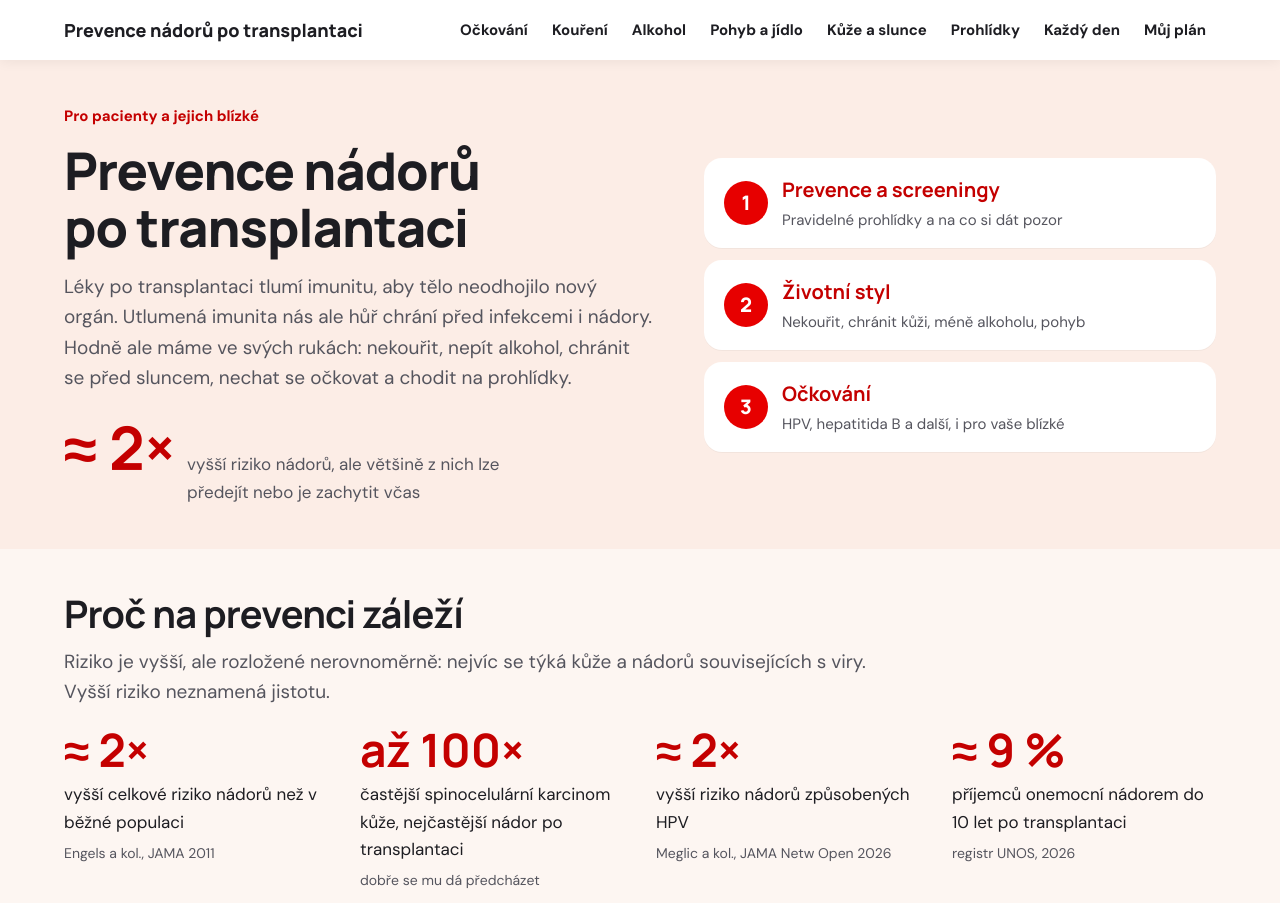
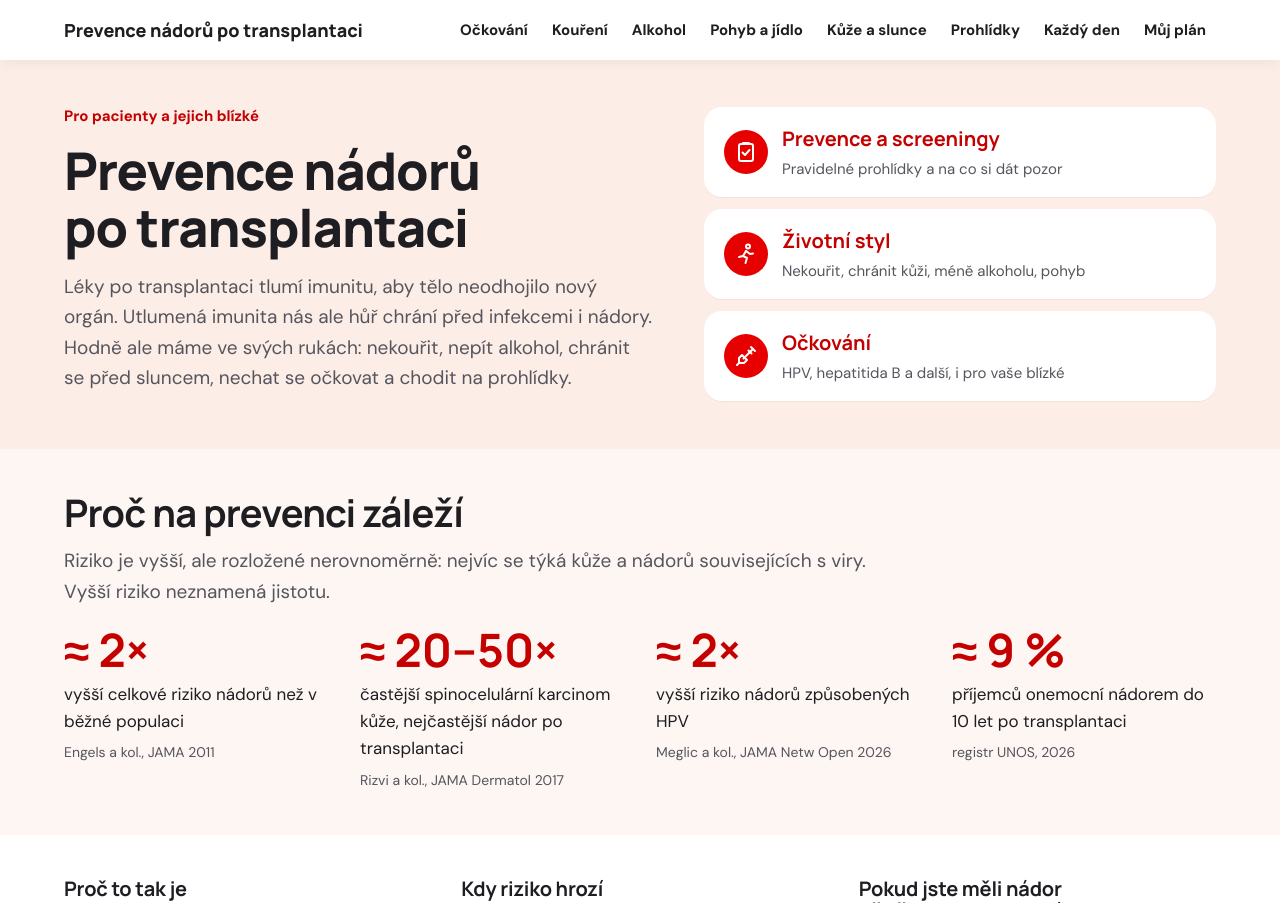
Before and after one commit to sonicaopica/prevence-po-transplantaci, a plain HTML site: page index.html in a window 1280 px wide. Shown: the top 903 px of the page. Drawn offline with Linux system fonts and the light colour scheme.

Commit message:
Úvod: ikony v oblastech, bez duplicitního 2×, SCC 20–50× (Rizvi), větší postavičky
Co-Authored-By: Claude Opus 5.5 <noreply@anthropic.com>
Claude-Session: https://claude.ai/code/session_01Db6Sq8KsDAPiu1EkAh7Vew

```diff
--- a/index.html
+++ b/index.html
@@ -49,7 +49,7 @@ nav.top .links a[aria-current=page]{color:var(--coralink);text-decoration:underl
 .big2{display:flex;align-items:baseline;gap:12px;flex-wrap:wrap;margin:24px 0 0}
 .big2 b{font-family:Manrope,sans-serif;font-size:clamp(44px,5vw,60px);line-height:1;color:var(--coralink)}
 .big2 span{color:var(--muted);max-width:30ch}
-.char{width:clamp(80px,7.5vw,108px);height:auto;flex:none}
+.char{width:clamp(100px,10vw,140px);height:auto;flex:none}
 .back{display:inline-flex;align-items:center;min-height:44px;color:var(--coralink);font-weight:700;text-decoration:none;margin-bottom:10px}
 .back:hover{text-decoration:underline}
 .measures{list-style:none;padding:0;margin:8px 0 0;display:grid;grid-template-columns:repeat(2,minmax(0,1fr));gap:8px 48px}
@@ -122,6 +122,8 @@ footer a{color:var(--coralink)}
 .more{display:inline-block;margin-top:6px;font-weight:700;color:var(--coralink);text-underline-offset:4px}
 .areas{display:flex;flex-direction:column;gap:12px}
 .area{display:grid;grid-template-columns:44px minmax(0,1fr);gap:14px;align-items:center;background:#fff;border-radius:18px;padding:16px 20px;text-decoration:none;color:var(--ink);box-shadow:0 1px 0 rgba(0,0,0,.04)}
+.head-row .char{margin-block:calc(-1*clamp(28px,3.4vw,48px)) -16px;align-self:end}
+.hero .char{margin-block:-12px calc(-1*clamp(28px,3.4vw,48px));align-self:end}
 .area:hover{box-shadow:0 0 0 2px var(--coral)}
 .area .n{width:44px;height:44px;border-radius:50%;background:var(--coral);color:#fff;font-family:Manrope,sans-serif;font-weight:800;font-size:20px;display:flex;align-items:center;justify-content:center}
 .area b{display:block;font-family:Manrope,sans-serif;font-size:20px;color:var(--coralink)}
@@ -214,12 +216,11 @@ footer a{color:var(--coralink)}
         <span class="tag">Pro pacienty a jejich blízké</span>
         <h1>Prevence nádorů po transplantaci</h1>
         <p class="lead">Léky po transplantaci tlumí imunitu, aby tělo neodhojilo nový orgán. Utlumená imunita nás ale hůř chrání před infekcemi i nádory. Hodně ale máme ve svých rukách: nekouřit, nepít alkohol, chránit se před sluncem, nechat se očkovat a chodit na prohlídky.</p>
-        <p class="big2"><b>≈ 2×</b><span>vyšší riziko nádorů, ale většině z nich lze předejít nebo je zachytit včas</span></p>
       </div>
       <nav class="areas" aria-label="Tři oblasti prevence">
-        <a class="area" href="#prohlidky"><span class="n">1</span><span><b>Prevence a screeningy</b><small>Pravidelné prohlídky a na co si dát pozor</small></span></a>
-        <a class="area" href="#kazdy-den"><span class="n">2</span><span><b>Životní styl</b><small>Nekouřit, chránit kůži, méně alkoholu, pohyb</small></span></a>
-        <a class="area" href="#ockovani"><span class="n">3</span><span><b>Očkování</b><small>HPV, hepatitida B a další, i pro vaše blízké</small></span></a>
+        <a class="area" href="#prohlidky"><span class="n"><svg viewBox="0 0 24 24" width="24" height="24" aria-hidden="true" fill="none" stroke="#fff" stroke-width="2" stroke-linecap="round" stroke-linejoin="round"><rect x="5" y="4" width="14" height="17" rx="2"/><path d="M9 4V3h6v1"/><path d="M8.5 12.5l2.5 2.5 4.5-5"/></svg></span><span><b>Prevence a screeningy</b><small>Pravidelné prohlídky a na co si dát pozor</small></span></a>
+        <a class="area" href="#kazdy-den"><span class="n"><svg viewBox="0 0 24 24" width="24" height="24" aria-hidden="true" fill="none" stroke="#fff" stroke-width="2" stroke-linecap="round" stroke-linejoin="round"><circle cx="14" cy="4.5" r="2"/><path d="M12 9l-3 5 4 2-1.5 5"/><path d="M9 14l-4 1"/><path d="M12 9l4 3 3-.5"/></svg></span><span><b>Životní styl</b><small>Nekouřit, chránit kůži, méně alkoholu, pohyb</small></span></a>
+        <a class="area" href="#ockovani"><span class="n"><svg viewBox="0 0 24 24" width="24" height="24" aria-hidden="true" fill="none" stroke="#fff" stroke-width="2" stroke-linecap="round" stroke-linejoin="round"><path d="M17 3l4 4"/><path d="M19 5l-9.5 9.5"/><path d="M14.5 6.5l3 3"/><path d="M8 11l5 5-3 3H5v-5z"/><path d="M5 19l-2 2"/></svg></span><span><b>Očkování</b><small>HPV, hepatitida B a další, i pro vaše blízké</small></span></a>
       </nav>
     </div>
   </header>
@@ -230,7 +231,7 @@ footer a{color:var(--coralink)}
       <p class="lead">Riziko je vyšší, ale rozložené nerovnoměrně: nejvíc se týká kůže a nádorů souvisejících s viry. Vyšší riziko neznamená jistotu.</p>
       <div class="figs">
         <div><b>≈ 2×</b><span>vyšší celkové riziko nádorů než v běžné populaci</span><small>Engels a kol., JAMA 2011</small></div>
-        <div><b>až 100×</b><span>častější spinocelulární karcinom kůže, nejčastější nádor po transplantaci</span><small>dobře se mu dá předcházet</small></div>
+        <div><b>≈ 20–50×</b><span>častější spinocelulární karcinom kůže, nejčastější nádor po transplantaci</span><small>Rizvi a kol., JAMA Dermatol 2017</small></div>
         <div><b>≈ 2×</b><span>vyšší riziko nádorů způsobených HPV</span><small>Meglic a kol., JAMA Netw Open 2026</small></div>
         <div><b>≈ 9 %</b><span>příjemců onemocní nádorem do 10 let po transplantaci</span><small>registr UNOS, 2026</small></div>
       </div>
```
